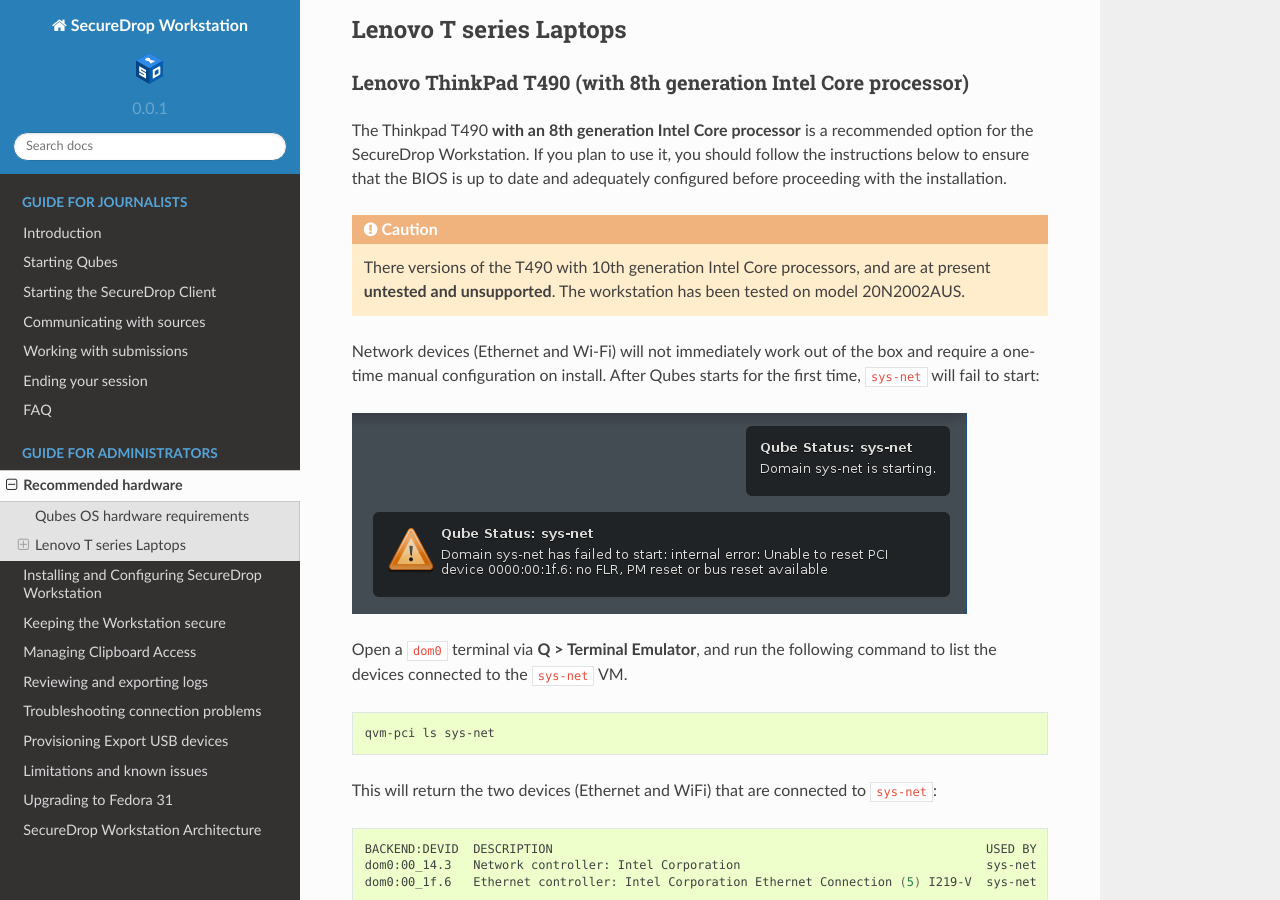
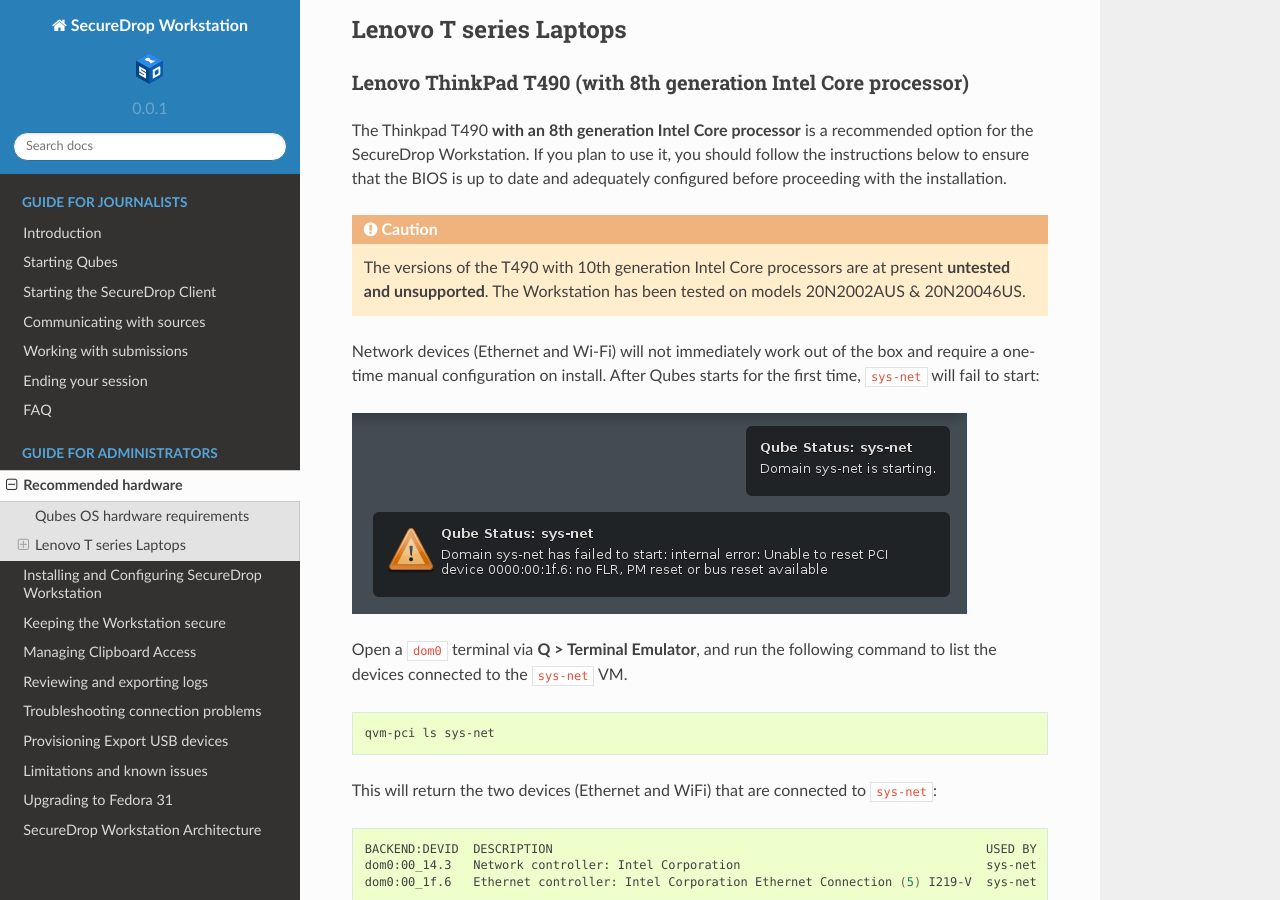
Before and after one commit to freedomofpress/securedrop-workstation-docs, a Sphinx documentation site: the page built from docs/admin/hardware.rst, in a window 1280 px wide and 900 px high, scrolled down 784 px. Built offline with Sphinx 7.4.7 and the Read the Docs theme 2.0.0, drawn with Linux system fonts in a browser that asks for light colours.

Commit message:
Adds new T490 model number
Based on hardware I tested during review. Ran `qubes-hcl-report` in dom0
to get model number in Qubes.

```diff
--- a/docs/admin/hardware.rst
+++ b/docs/admin/hardware.rst
@@ -32,7 +32,7 @@
 
 .. caution::
 
-  There versions of the T490 with 10th generation Intel Core processors, and are at present **untested and unsupported**. The workstation has been tested on model 20N2002AUS.
+  The versions of the T490 with 10th generation Intel Core processors are at present **untested and unsupported**. The Workstation has been tested on models 20N2002AUS & 20N20046US.
 
 Network devices (Ethernet and Wi-Fi) will not immediately work out of the box and require a one-time manual configuration on install. After Qubes starts for the first time, ``sys-net`` will fail to start:
 
```
